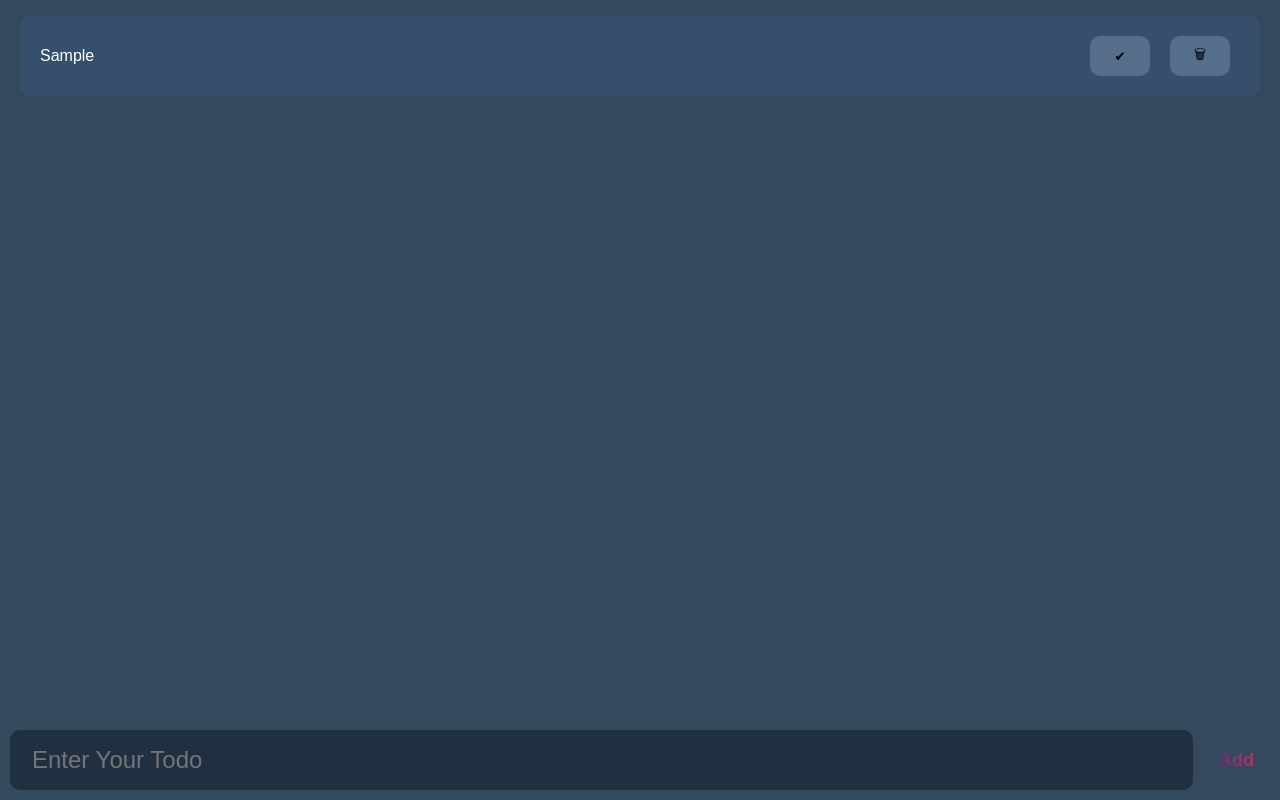
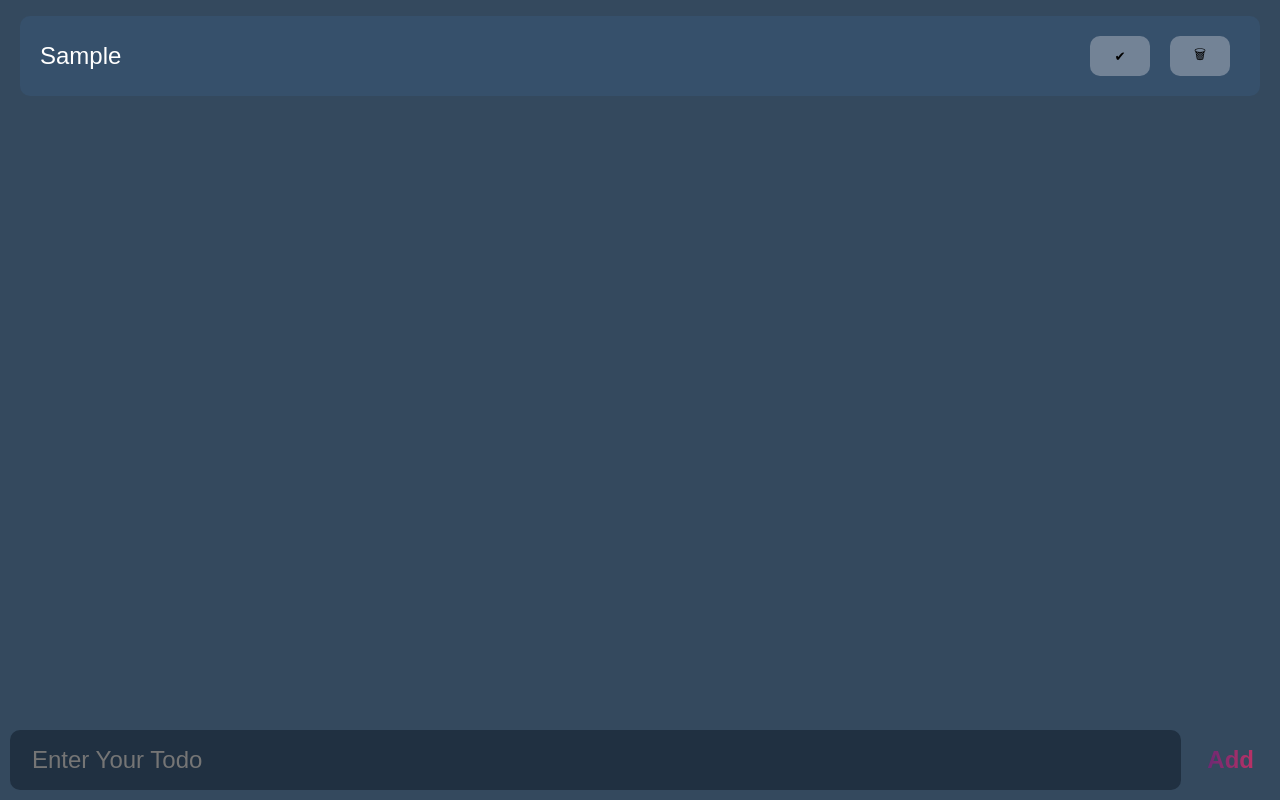
Before and after one commit to JackyChanzijian/javascript-todo, a plain HTML site: page index.html in a window 1280 px wide. Both pictures are taken after typing "Sample" into the empty fields and a click on the input "Add". Drawn offline with Linux system fonts and the light colour scheme.

Commit message:
Styling color and font-size

```diff
--- a/style.css
+++ b/style.css
@@ -2,7 +2,7 @@
     --color1: #34495e;
     --color2: #203041;
     --color3: #36506b;
-    --color4: #556e8a;
+    --color4: #738396;
     --color5: white;
     --border-radius: 10px;
 }
@@ -25,6 +25,7 @@ li {
 }
 li span {
     margin-right: auto;
+    font-size: x-large;
     color: var(--color5);
 }
 li button {
@@ -62,8 +63,11 @@ form {
     border-width: 0;
     background: linear-gradient(to right, #622774, #c53364);
     font-weight: bold;
-    font-size: large;
+    font-size: x-large;
     cursor: pointer;
     -webkit-background-clip: text;
     -webkit-text-fill-color: transparent;
 }
+#submit-button:active {
+    opacity: .6;
+}
```
